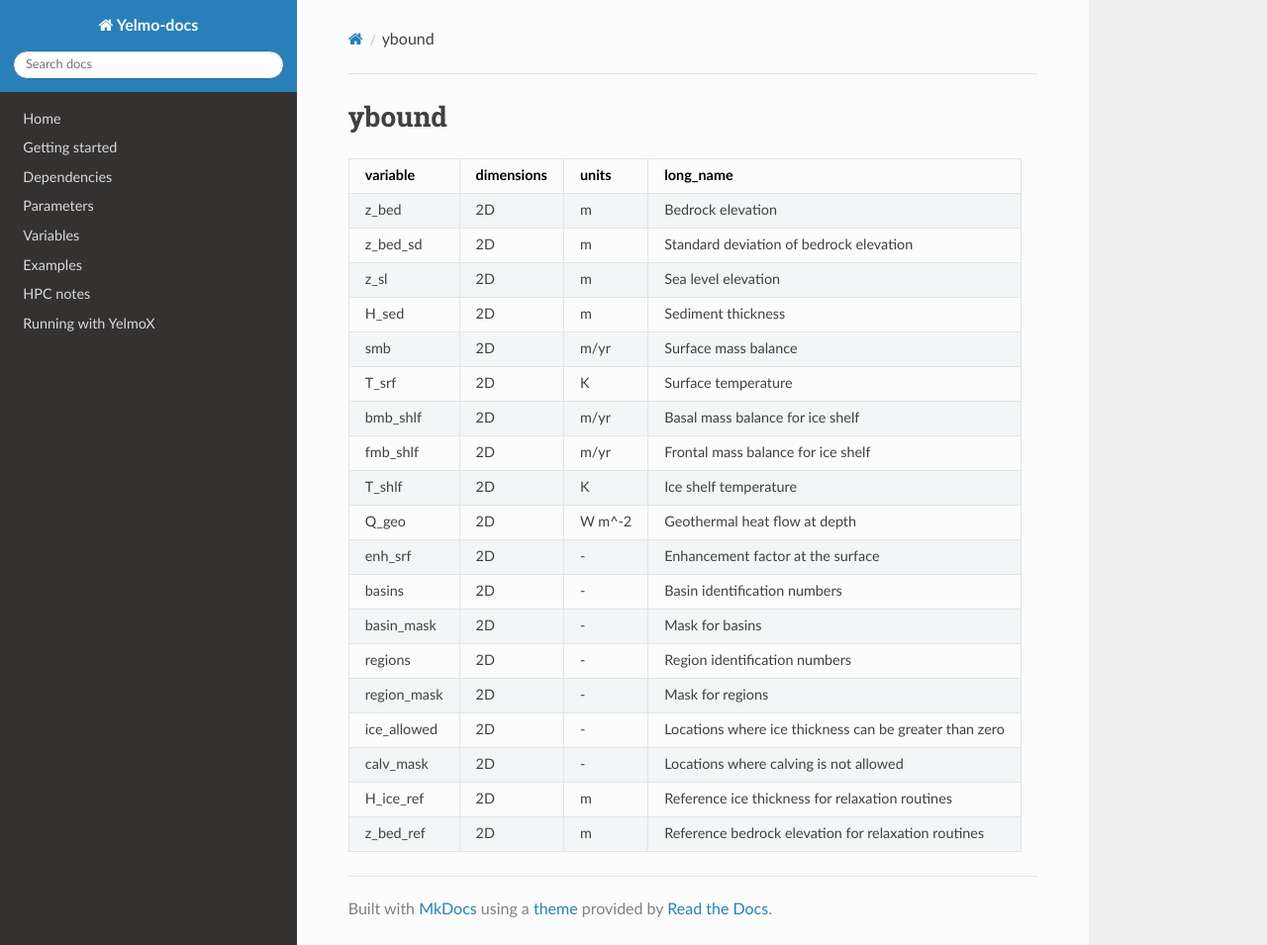
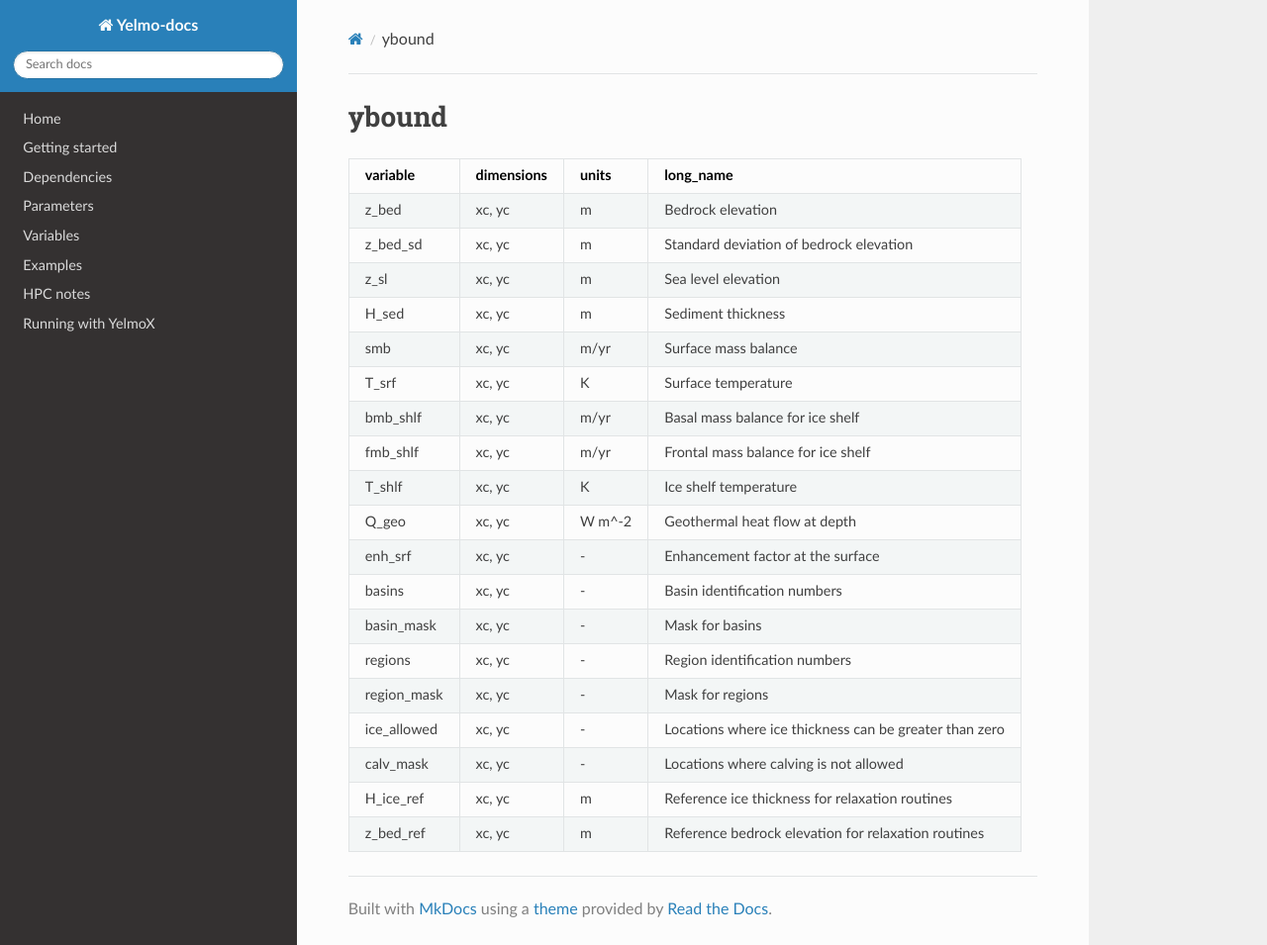
Before and after one commit to palma-ice/yelmo-docs, an MkDocs documentation site: the page built from docs/yelmo-variables-ybound.md, in a window 1280 px wide and 955 px high. Shown: the whole window at 99% size. Built offline with MkDocs 1.6.1, drawn with Linux system fonts in a browser that asks for light colours; nearby versions of some CDN libraries.

```diff
--- a/docs/yelmo-variables-ybound.md
+++ b/docs/yelmo-variables-ybound.md
@@ -2,22 +2,22 @@
 
 | variable          | dimensions  | units       | long_name                                          |
 |-------------------|-------------|-------------|----------------------------------------------------|
-| z_bed             | 2D          | m           | Bedrock elevation                                  |
-| z_bed_sd          | 2D          | m           | Standard deviation of bedrock elevation            |
-| z_sl              | 2D          | m           | Sea level elevation                                |
-| H_sed             | 2D          | m           | Sediment thickness                                 |
-| smb               | 2D          | m/yr        | Surface mass balance                               |
-| T_srf             | 2D          | K           | Surface temperature                                |
-| bmb_shlf          | 2D          | m/yr        | Basal mass balance for ice shelf                   |
-| fmb_shlf          | 2D          | m/yr        | Frontal mass balance for ice shelf                 |
-| T_shlf            | 2D          | K           | Ice shelf temperature                              |
-| Q_geo             | 2D          | W m^-2      | Geothermal heat flow at depth                      |
-| enh_srf           | 2D          | -           | Enhancement factor at the surface                  |
-| basins            | 2D          | -           | Basin identification numbers                       |
-| basin_mask        | 2D          | -           | Mask for basins                                    |
-| regions           | 2D          | -           | Region identification numbers                      |
-| region_mask       | 2D          | -           | Mask for regions                                   |
-| ice_allowed       | 2D          | -           | Locations where ice thickness can be greater than zero |
-| calv_mask         | 2D          | -           | Locations where calving is not allowed             |
-| H_ice_ref         | 2D          | m           | Reference ice thickness for relaxation routines    |
-| z_bed_ref         | 2D          | m           | Reference bedrock elevation for relaxation routines |
+| z_bed             | xc, yc      | m           | Bedrock elevation                                  |
+| z_bed_sd          | xc, yc      | m           | Standard deviation of bedrock elevation            |
+| z_sl              | xc, yc      | m           | Sea level elevation                                |
+| H_sed             | xc, yc      | m           | Sediment thickness                                 |
+| smb               | xc, yc      | m/yr        | Surface mass balance                               |
+| T_srf             | xc, yc      | K           | Surface temperature                                |
+| bmb_shlf          | xc, yc      | m/yr        | Basal mass balance for ice shelf                   |
+| fmb_shlf          | xc, yc      | m/yr        | Frontal mass balance for ice shelf                 |
+| T_shlf            | xc, yc      | K           | Ice shelf temperature                              |
+| Q_geo             | xc, yc      | W m^-2      | Geothermal heat flow at depth                      |
+| enh_srf           | xc, yc      | -           | Enhancement factor at the surface                  |
+| basins            | xc, yc      | -           | Basin identification numbers                       |
+| basin_mask        | xc, yc      | -           | Mask for basins                                    |
+| regions           | xc, yc      | -           | Region identification numbers                      |
+| region_mask       | xc, yc      | -           | Mask for regions                                   |
+| ice_allowed       | xc, yc      | -           | Locations where ice thickness can be greater than zero |
+| calv_mask         | xc, yc      | -           | Locations where calving is not allowed             |
+| H_ice_ref         | xc, yc      | m           | Reference ice thickness for relaxation routines    |
+| z_bed_ref         | xc, yc      | m           | Reference bedrock elevation for relaxation routines |
```
Also changed, not shown: docs/yelmo-variables-ydata.md (added, +20 -0 lines), docs/yelmo-variables.md (+1 -0 lines).
